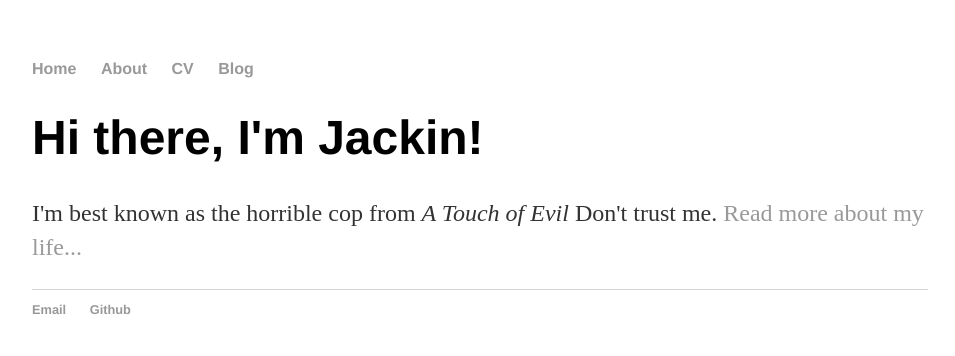
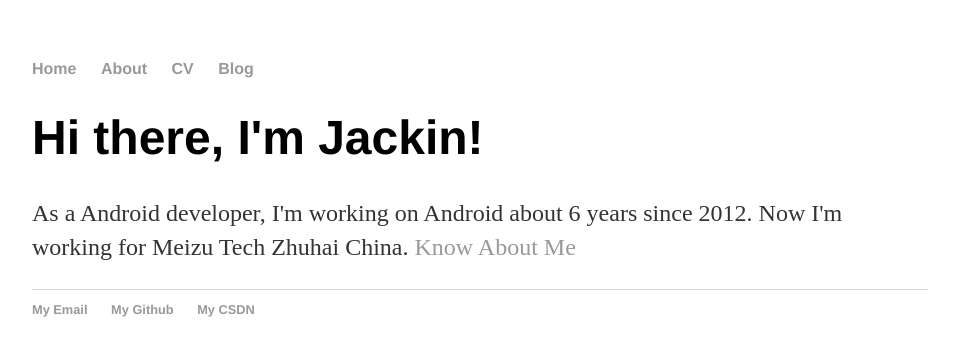
Before and after one commit to LiuJQ/LiuJQ.github.io, a Jekyll site: the page built from index.html, in a window 1280 px wide. Shown: the top 356 px of the page, without its empty margins (160-1115 px from the left). Built offline with Jekyll 4.4.1, drawn with Linux system fonts in a browser that asks for light colours.

Commit message:
update something

```diff
--- a/_layouts/default.html
+++ b/_layouts/default.html
@@ -21,8 +21,9 @@
 
 		<footer>
     			<ul>
-        			<li><a href="mailto:liujianqiao39870@gmail.com">Email</a></li>
-        			<li><a href="https://github.com/liujq">Github</a></li>
+        			<li><a href="mailto:liujianqiao39870@gmail.com">My Email</a></li>
+        			<li><a href="https://github.com/liujq">My Github</a></li>
+				<li><a href="http://blog.csdn.net/jianqiao_liu">My CSDN</a></li>
 			</ul>
 		</footer>
 	</body>
--- a/index.html
+++ b/index.html
@@ -4,5 +4,8 @@ title: I'm Jackin
 ---
 <div class="blurb">
     <h1>Hi there, I'm Jackin!</h1>
-	<p>I'm best known as the horrible cop from <em>A Touch of Evil</em> Don't trust me. <a href="/about">Read more about my life...</a></p>
+	<p>
+		As a Android developer, I'm working on Android about 6 years since 2012. Now I'm working for Meizu Tech Zhuhai China.
+		<a href="/about">Know About Me</a>
+	</p>
 </div><!-- /.blurb -->
```
